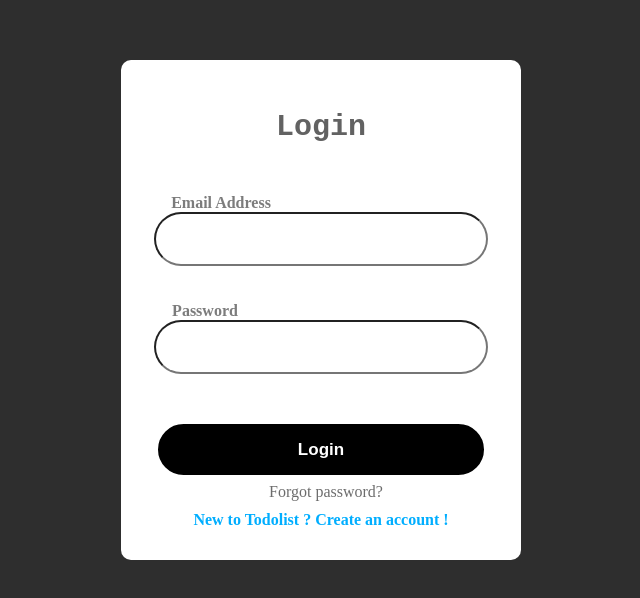
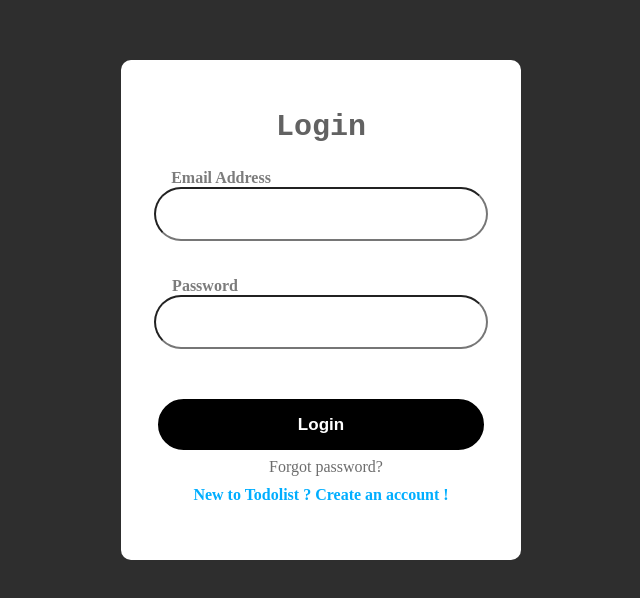
Before and after one commit to NuthaN-444/TodoList, a React (Vite) app in the folder FrontEnd/: page /login in a window 1280 px wide. Shown: the part 140-738 px from the top of the page, without its empty margins (391-1031 px from the left). Built offline with nearby package versions, Linux system fonts and the light colour scheme.

Commit message:
small bug fixed in signup.jsx

```diff
--- a/FrontEnd/src/components/Signup.jsx
+++ b/FrontEnd/src/components/Signup.jsx
@@ -93,7 +93,7 @@ const Signup = () => {
                   onChange={(e) => setUserValue(e.target.value)}
                   type="text"
                   className="input-design" required
-                />
+                /> <br />
               </div>
               <br />
 
@@ -105,7 +105,7 @@ const Signup = () => {
                   onChange={(e) => setPasswordValue(e.target.value)}
                   type="password"
                   className="input-design" required
-                />
+                /> <br />
                 <p className="password-error">Incorrect password</p>
               </div>
               <br />
@@ -117,9 +117,9 @@ const Signup = () => {
                   onChange={(e) => setConfirmPasswordValue(e.target.value)}
                   type="password"
                   className="input-design" required
-                />
+                /> <br />
                 <p className="confirm-password-error">
-                  The passwords you entered do not match.
+                  The password you entered do not match.
                 </p>
               </div>
               <br />
--- a/FrontEnd/src/index.css
+++ b/FrontEnd/src/index.css
@@ -256,7 +256,7 @@ body {
 }
 form {
     position: relative;
-    top: 20%;
+    top: 15%;
 }
 .email-password-h4 {
     color: rgba(0, 0, 0, 0.514);
```
